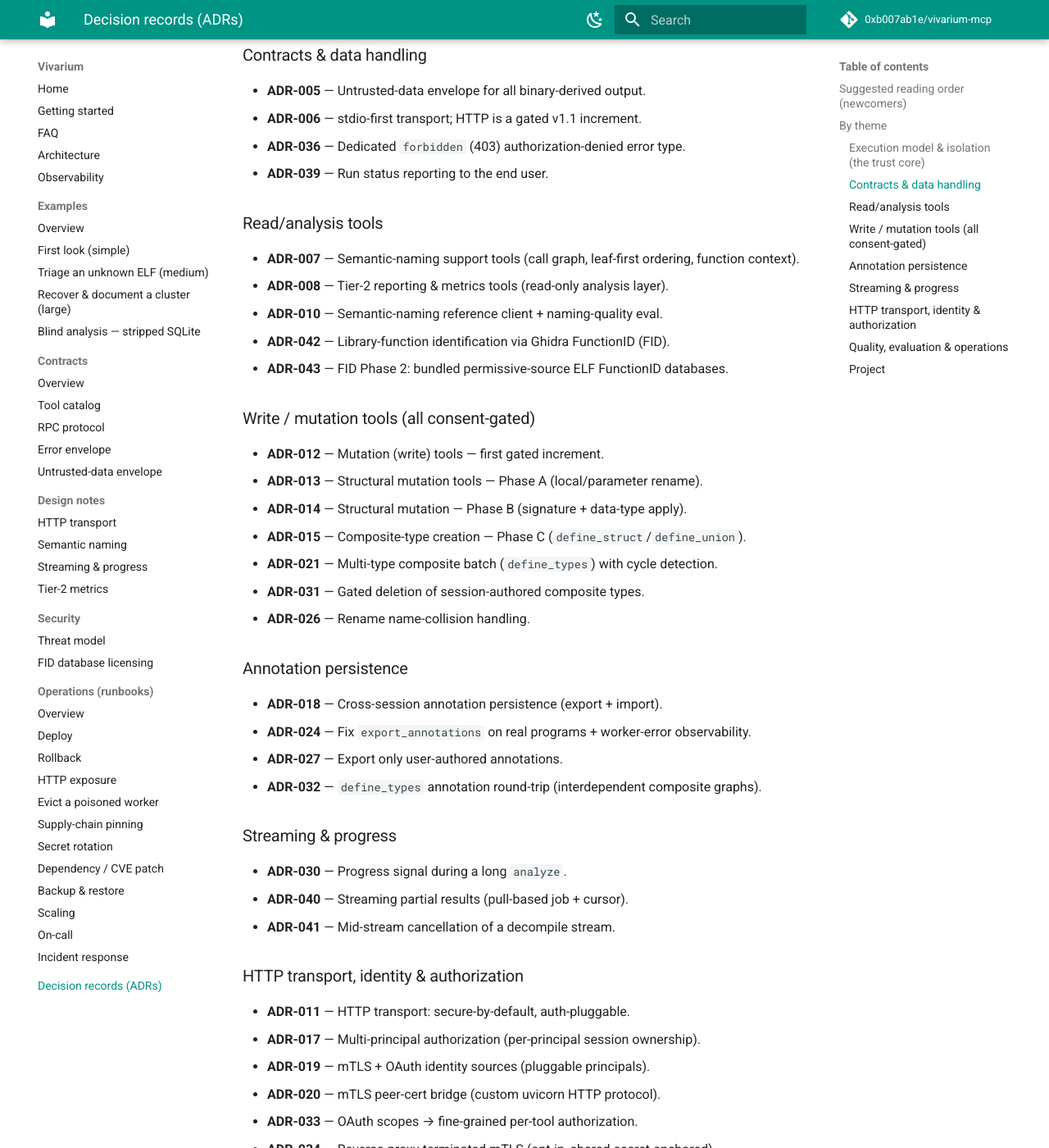
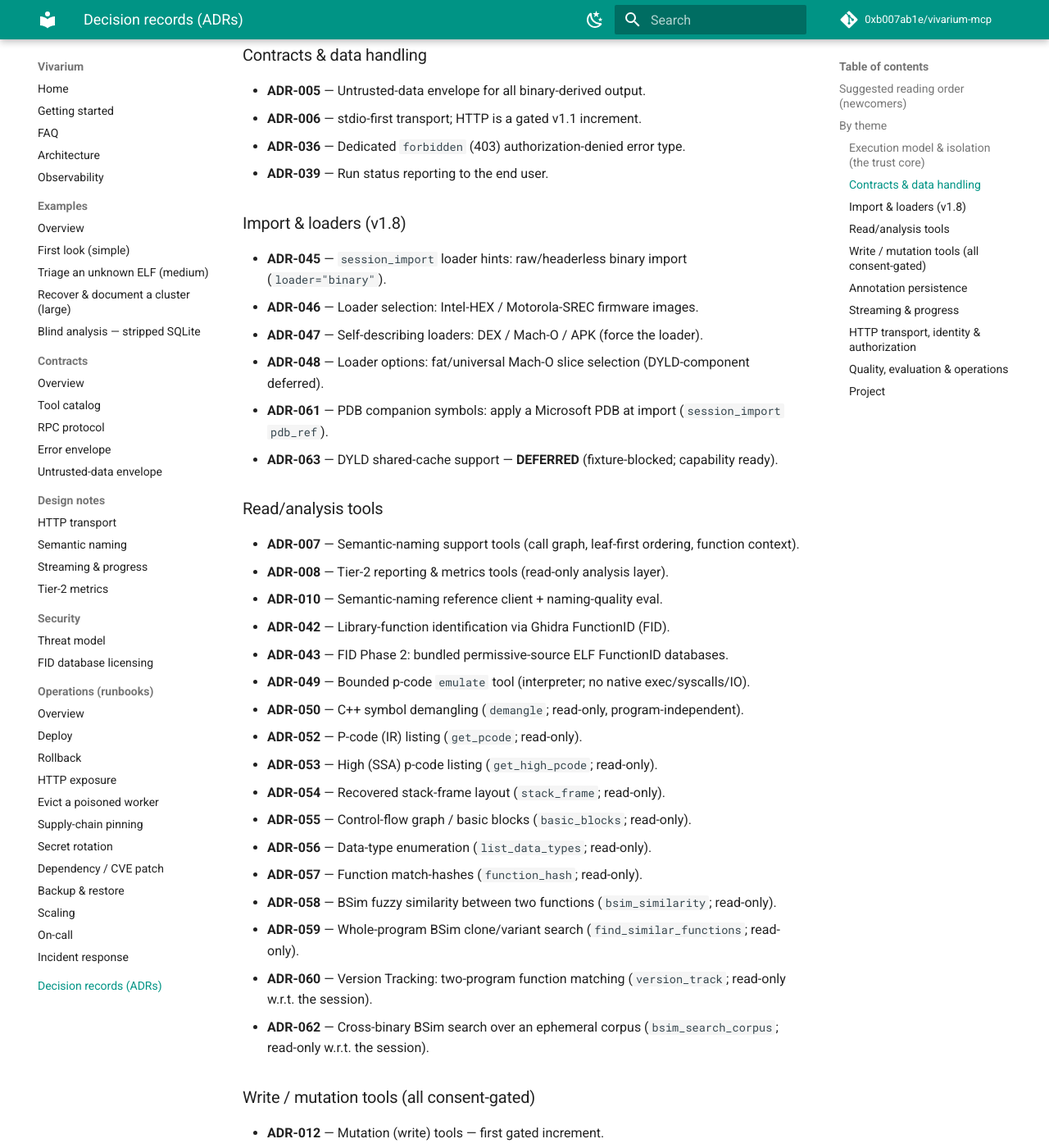
Before and after one commit to 0xb007ab1e/vivarium-mcp, an MkDocs documentation site: the page built from docs/adr/README.md, in a window 1280 px wide and 1400 px high, scrolled down 1163 px. Shown: the whole window at 82% size. Built offline with MkDocs 1.6.1 and Material for MkDocs 9.7.7, drawn with Linux system fonts in a browser that asks for light colours; comment, search, counter and statistics services are not loaded; some of the changed text lies outside the part shown.

Commit message:
docs(adr): backfill the ADR index with the v1.8 batch (ADR-045..063)
The index was stale at ADR-044 — the entire v1.8 program (ADR-045 through 063)
had been added as self-contained ADR files without index entries. Backfill:

- New "Import & loaders (v1.8)" section: ADR-045 (raw import), 046 (hex),
  047 (self-describing DEX/Mach-O/APK), 048 (fat Mach-O slice), 061 (PDB
  companion symbols), 063 (DYLD deferred).
- Read/analysis tools: ADR-049 (emulate), 050 (demangle), 052 (get_pcode),
  053 (get_high_pcode), 054 (stack_frame), 055 (basic_blocks), 056
  (list_data_types), 057 (function_hash), 058 (bsim_similarity), 059
  (find_similar_functions), 060 (version_track), 062 (bsim_search_corpus).
- Write/mutation tools: ADR-051 (apply_type_archive; structural write).
- Header range ADR-001..044 -> ADR-001..063.

Co-Authored-By: Claude Opus 4.8 <noreply@anthropic.com>

```diff
--- a/docs/adr/README.md
+++ b/docs/adr/README.md
@@ -1,6 +1,6 @@
 # Architecture Decision Records (ADR) index
 
-This directory holds the numbered, append-only decision records for Vivarium (ADR-001 … ADR-044).
+This directory holds the numbered, append-only decision records for Vivarium (ADR-001 … ADR-063).
 Each ADR captures one significant decision: its context, the decision, alternatives, and consequences.
 Records are **point-in-time** — a `Status:` of *Proposed* reflects the record when it was written; what
 actually shipped in each release is tracked in [`../../CHANGELOG.md`](../../CHANGELOG.md) and the
@@ -42,12 +42,32 @@ system-level view is in [`../architecture.md`](../architecture.md) and the STRID
 - **ADR-036** — Dedicated `forbidden` (403) authorization-denied error type.
 - **ADR-039** — Run status reporting to the end user.
 
+### Import & loaders (v1.8)
+- **ADR-045** — `session_import` loader hints: raw/headerless binary import (`loader="binary"`).
+- **ADR-046** — Loader selection: Intel-HEX / Motorola-SREC firmware images.
+- **ADR-047** — Self-describing loaders: DEX / Mach-O / APK (force the loader).
+- **ADR-048** — Loader options: fat/universal Mach-O slice selection (DYLD-component deferred).
+- **ADR-061** — PDB companion symbols: apply a Microsoft PDB at import (`session_import` `pdb_ref`).
+- **ADR-063** — DYLD shared-cache support — **DEFERRED** (fixture-blocked; capability ready).
+
 ### Read/analysis tools
 - **ADR-007** — Semantic-naming support tools (call graph, leaf-first ordering, function context).
 - **ADR-008** — Tier-2 reporting & metrics tools (read-only analysis layer).
 - **ADR-010** — Semantic-naming reference client + naming-quality eval.
 - **ADR-042** — Library-function identification via Ghidra FunctionID (FID).
 - **ADR-043** — FID Phase 2: bundled permissive-source ELF FunctionID databases.
+- **ADR-049** — Bounded p-code `emulate` tool (interpreter; no native exec/syscalls/IO).
+- **ADR-050** — C++ symbol demangling (`demangle`; read-only, program-independent).
+- **ADR-052** — P-code (IR) listing (`get_pcode`; read-only).
+- **ADR-053** — High (SSA) p-code listing (`get_high_pcode`; read-only).
+- **ADR-054** — Recovered stack-frame layout (`stack_frame`; read-only).
+- **ADR-055** — Control-flow graph / basic blocks (`basic_blocks`; read-only).
+- **ADR-056** — Data-type enumeration (`list_data_types`; read-only).
+- **ADR-057** — Function match-hashes (`function_hash`; read-only).
+- **ADR-058** — BSim fuzzy similarity between two functions (`bsim_similarity`; read-only).
+- **ADR-059** — Whole-program BSim clone/variant search (`find_similar_functions`; read-only).
+- **ADR-060** — Version Tracking: two-program function matching (`version_track`; read-only w.r.t. the session).
+- **ADR-062** — Cross-binary BSim search over an ephemeral corpus (`bsim_search_corpus`; read-only w.r.t. the session).
 
 ### Write / mutation tools (all consent-gated)
 - **ADR-012** — Mutation (write) tools — first gated increment.
@@ -57,6 +77,7 @@ system-level view is in [`../architecture.md`](../architecture.md) and the STRID
 - **ADR-021** — Multi-type composite batch (`define_types`) with cycle detection.
 - **ADR-031** — Gated deletion of session-authored composite types.
 - **ADR-026** — Rename name-collision handling.
+- **ADR-051** — Bundled type-archive application (`apply_type_archive`; structural write).
 
 ### Annotation persistence
 - **ADR-018** — Cross-session annotation persistence (export + import).
```
